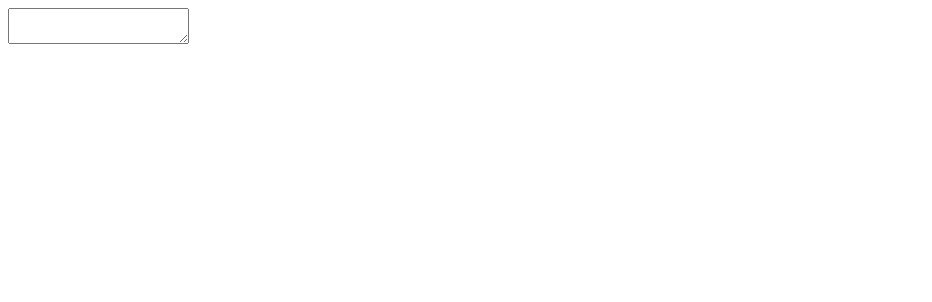
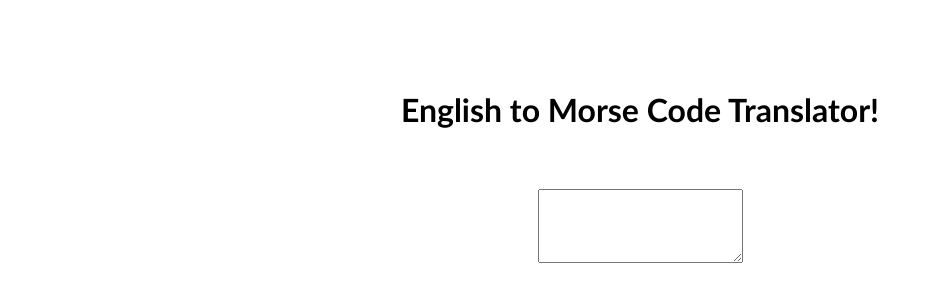
Before and after one commit to meesha94/morsecode-translator, a website: page index.html in a window 1280 px wide. Shown: the whole page, without its empty margins (0-932 px from the left). Drawn offline with Linux system fonts and the light colour scheme.

Commit message:
added basic css

```diff
--- a/index.html
+++ b/index.html
@@ -4,9 +4,11 @@
     <meta http-equiv="X-UA-Compatible" content="IE=edge">
     <meta name="viewport" content="width=device-width, initial-scale=1.0">
     <title>Morse Code Translator</title>
+    <link rel="stylesheet" href="style.css">
 
 </head>
 <body>
+    <h1>English to Morse Code Translator!</h1>
     <form id="translator">
         <textarea type="text" id="input-english" class="english"></textarea>
 
--- /dev/null
+++ b/style.css
@@ -0,0 +1,27 @@
+* {
+    margin: 10px;
+    padding: 20px;
+    font-family:'Trebuchet MS', 'Lucida Sans Unicode', 'Lucida Grande', 'Lucida Sans', Arial, sans-serif
+
+}
+
+h1 {
+    text-align: center;
+    font-size: 2rem;
+}
+
+#translator {
+    font-size: 1.5rem;
+    text-align: center;
+}
+
+#input-english {
+    color: purple;
+    width: fit-content;
+
+}
+
+#output-morse {
+    color:palevioletred;
+    text-align: center;
+}
```
